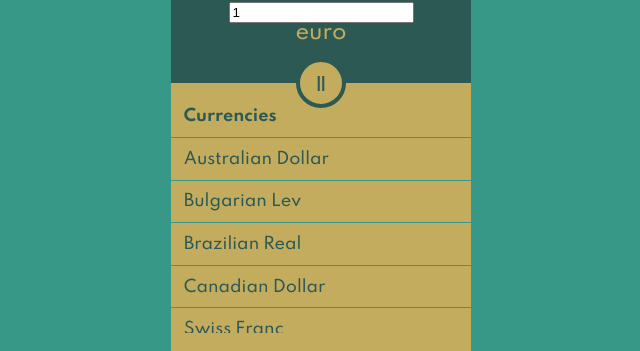
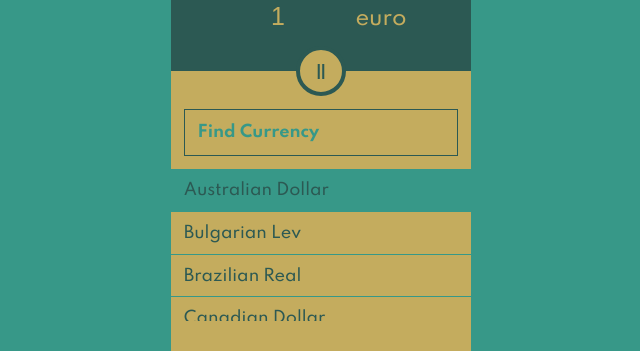
Before and after one commit to BriceGuillozet/currencies-converter, a React app: page / in a window 1280 px wide. Shown: the part 85-436 px from the top of the page, without its empty margins (319-959 px from the left). Built offline with nearby package versions, Linux system fonts and the light colour scheme.

Commit message:
add selected background/filter

```diff
--- a/src/components/App/index.js
+++ b/src/components/App/index.js
@@ -12,7 +12,8 @@ class Converter extends React.Component {
   state = {
     opened: true,
     baseAmount: 1,
-    selectedCurrency: 'United States Dollar',
+    selectedCurrency: 'Australian Dollar',
+    filter: '',
   };
 
   toggle = () => {
@@ -45,16 +46,31 @@ class Converter extends React.Component {
     });
   };
 
+  handleFilterChange = (inputText) => {
+    this.setState({
+      filter: inputText,
+    });
+  };
+
   render() {
-    const { opened, baseAmount, selectedCurrency } = this.state;
+    const {
+      opened, baseAmount, selectedCurrency, filter,
+    } = this.state;
+
+    const filteredCurrencies = currenciesList.filter(
+      (currencyObject) => currencyObject.name.toLowerCase().includes(filter.toLowerCase()),
+    );
+
     return (
       <div className="converter">
         <Header baseAmount={baseAmount} onInputChange={this.changeBaseValue} />
         <Toggler open={opened} toggle={this.toggle} />
         {opened && (
           <Currencies
-            currenciesList={currenciesList}
+            selectedCurrency={selectedCurrency}
+            currenciesList={filteredCurrencies}
             onCurrencyChange={this.handleChangeCurrency}
+            onFilterChange={this.handleFilterChange}
           />
         )}
         <Amount value={this.calculate()} currency={selectedCurrency} />
--- a/src/components/Currencies/index.js
+++ b/src/components/Currencies/index.js
@@ -2,17 +2,27 @@ import React from 'react';
 import PropTypes from 'prop-types';
 import './style.scss';
 
-const Currencies = ({ currenciesList, onCurrencyChange }) => (
+const Currencies = ({
+  currenciesList, selectedCurrency, onCurrencyChange, onFilterChange,
+}) => (
   <div className="currencies">
     <div className="currencies-title">
-      Currencies
+      <input
+        type="text"
+        className="currencies-search"
+        placeholder="Find Currency"
+        onChange={(evt) => {
+          const inputText = evt.target.value;
+          onFilterChange(inputText);
+        }}
+      />
     </div>
     <ul className="currencies-list">
       {
         currenciesList.map((currencyObject) => (
           <li
             key={currencyObject.name}
-            className="currency"
+            className={currencyObject.name === selectedCurrency ? 'currency currency--active' : 'currency'}
             onClick={() => {
               onCurrencyChange(currencyObject.name);
             }}
@@ -31,7 +41,9 @@ Currencies.propTypes = {
       name: PropTypes.string.isRequired,
     }),
   ).isRequired,
+  selectedCurrency: PropTypes.string.isRequired,
   onCurrencyChange: PropTypes.func.isRequired,
+  onFilterChange: PropTypes.func.isRequired,
 };
 
 export default Currencies;
--- a/src/components/Currencies/style.scss
+++ b/src/components/Currencies/style.scss
@@ -10,6 +10,18 @@
     margin-top: vars.$gutter;
     font-weight: bold;
   }
+  &-search {
+    background-color: vars.$color-light;
+    padding: vars.$gutter;
+    margin-top: vars.$gutter;
+    width: 100%;
+    border: 1px solid vars.$color;
+    color: vars.$color;
+    font: inherit;
+    &::placeholder {
+      color: vars.$color-alt;
+    }
+  }
 }
 
 .currency {
@@ -18,9 +30,12 @@
   font-weight: 500;
   transition: background-color 1s;
   cursor: pointer;
+  &--active {
+    background-color: vars.$color-alt;
+    transition-duration: vars.$transition-fast;
+  }
   &:hover {
     background-color: vars.$color-alt;
     transition-duration: vars.$transition-fast;
   }
-
 }
--- a/src/components/Header/index.js
+++ b/src/components/Header/index.js
@@ -7,6 +7,7 @@ const Header = ({ baseAmount, onInputChange }) => (
     <h1 className="header-title">Converter</h1>
     <p className="header-amount">
       <input
+        className="header-input"
         type="number"
         defaultValue={baseAmount}
         onChange={(evt) => {
--- a/src/components/Header/style.scss
+++ b/src/components/Header/style.scss
@@ -9,6 +9,16 @@
     font-size: 2em;
     font-weight: 700;
   }
+  &-input {
+    width: 100px;
+    background-color: vars.$color;
+    border: none;
+    color: vars.$color-light;
+    font-size:1.2em;
+    margin-right: 20px;
+    text-align: center;
+
+  }
   &-amount {
     font-size: 1.3em;
     margin-top: vars.$gutter;
--- a/src/components/Toggler/style.scss
+++ b/src/components/Toggler/style.scss
@@ -13,7 +13,6 @@
   color: vars.$color;
   font-weight: bold;
   font-size: 1em;
-  text-align: center;
   transition: transform vars.$transition-fast,
     background-color vars.$transition-fast;
 
```
